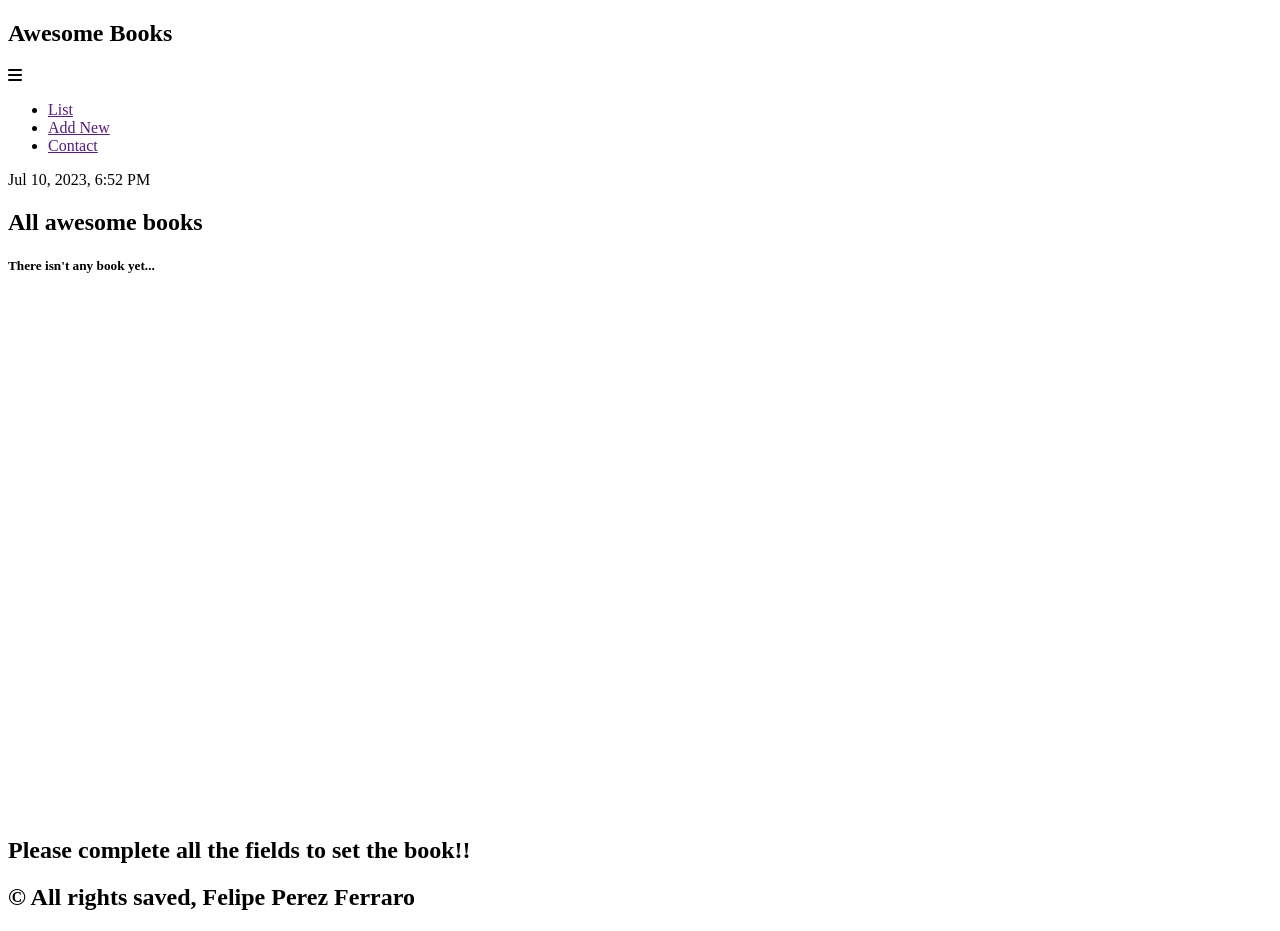
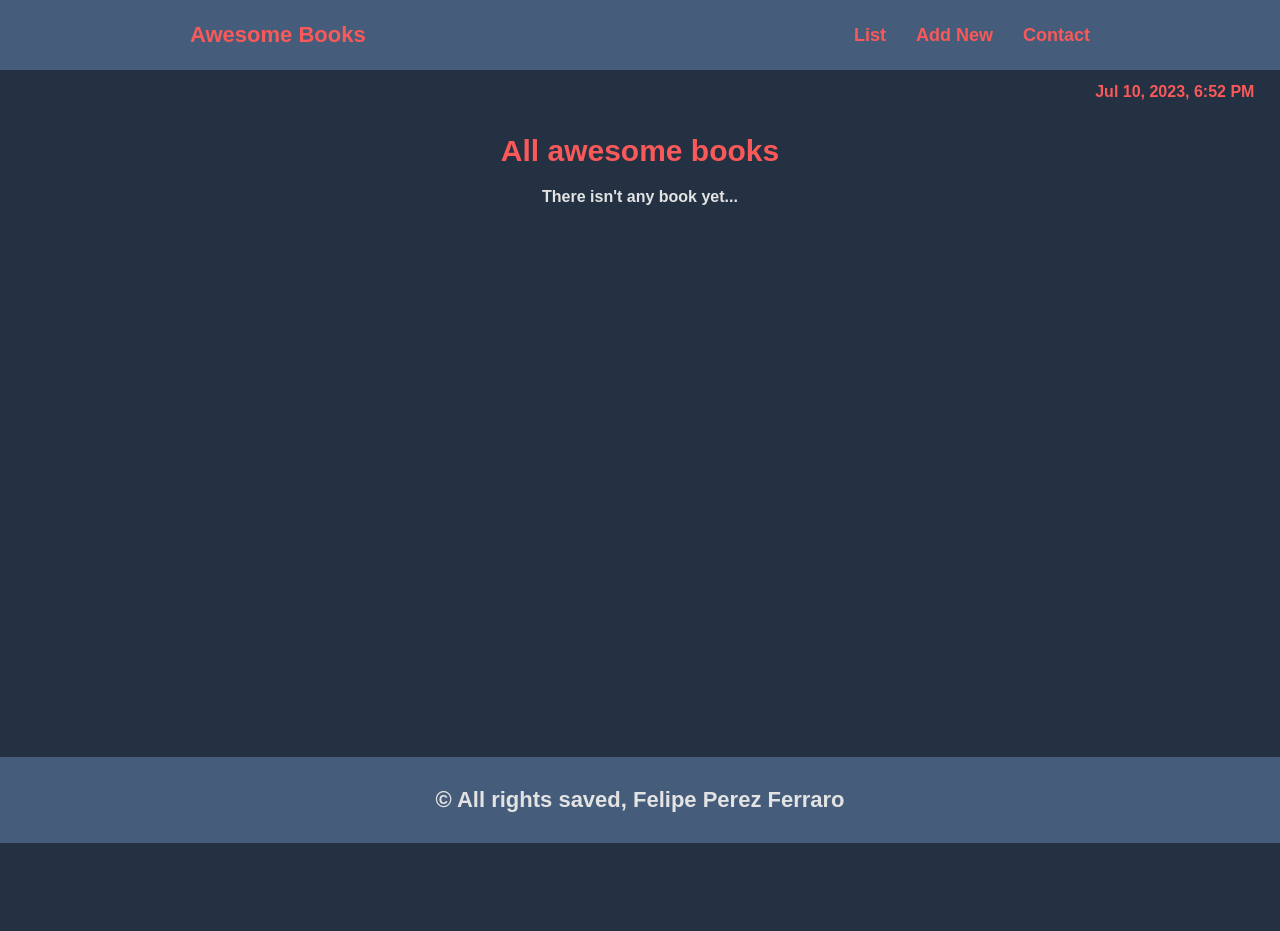
Before and after one commit to Felipe-Perez-Ferraro/Awesome-Books-ES6, a website with bundled scripts: page index.html in a window 1280 px wide. After the commit the page ends 843 px from the top, so only its background shows below. Built offline with nearby package versions, Linux system fonts and the light colour scheme.

Commit message:
fixing errors with eslint

```diff
--- a/index.html
+++ b/index.html
@@ -4,7 +4,7 @@
     <meta charset="UTF-8">
     <link rel="stylesheet" href="https://cdnjs.cloudflare.com/ajax/libs/font-awesome/6.4.0/css/all.min.css">
     <meta name="viewport" content="width=device-width, initial-scale=1.0">
-    <link rel="stylesheet" href="./css/style.css">
+    <link rel="stylesheet" href="./css/index.css">
     <title>Awesome Books</title>
 </head>
 <body>
--- a/js/index.js
+++ b/js/index.js
@@ -1,4 +1,6 @@
-import { Books, printBooksToUI, addBook, removeBook } from '../modules/class.js';
+import {
+  Books, printBooksToUI, addBook, removeBook,
+} from '../modules/class.js';
 import toggleMenu from '../modules/navbar.js';
 import {
   authorInpt, booksContainer, bookForm, nameInpt, submitBtn, menuOpen, list, addNew, contact,
--- a/modules/class.js
+++ b/modules/class.js
@@ -52,7 +52,7 @@ export const addBook = () => {
     books = [...books, newBook];
     errorMessage.style.display = 'none';
   }
-}
+};
 
 export const removeBook = (el) => {
   if (el.target.classList.contains('removeBook')) {
@@ -61,7 +61,7 @@ export const removeBook = (el) => {
     books = newBooks;
     printBooksToUI();
   }
-}
+};
 
 document.addEventListener('DOMContentLoaded', () => {
   const data = JSON.parse(localStorage.getItem('books')) || [];
```
